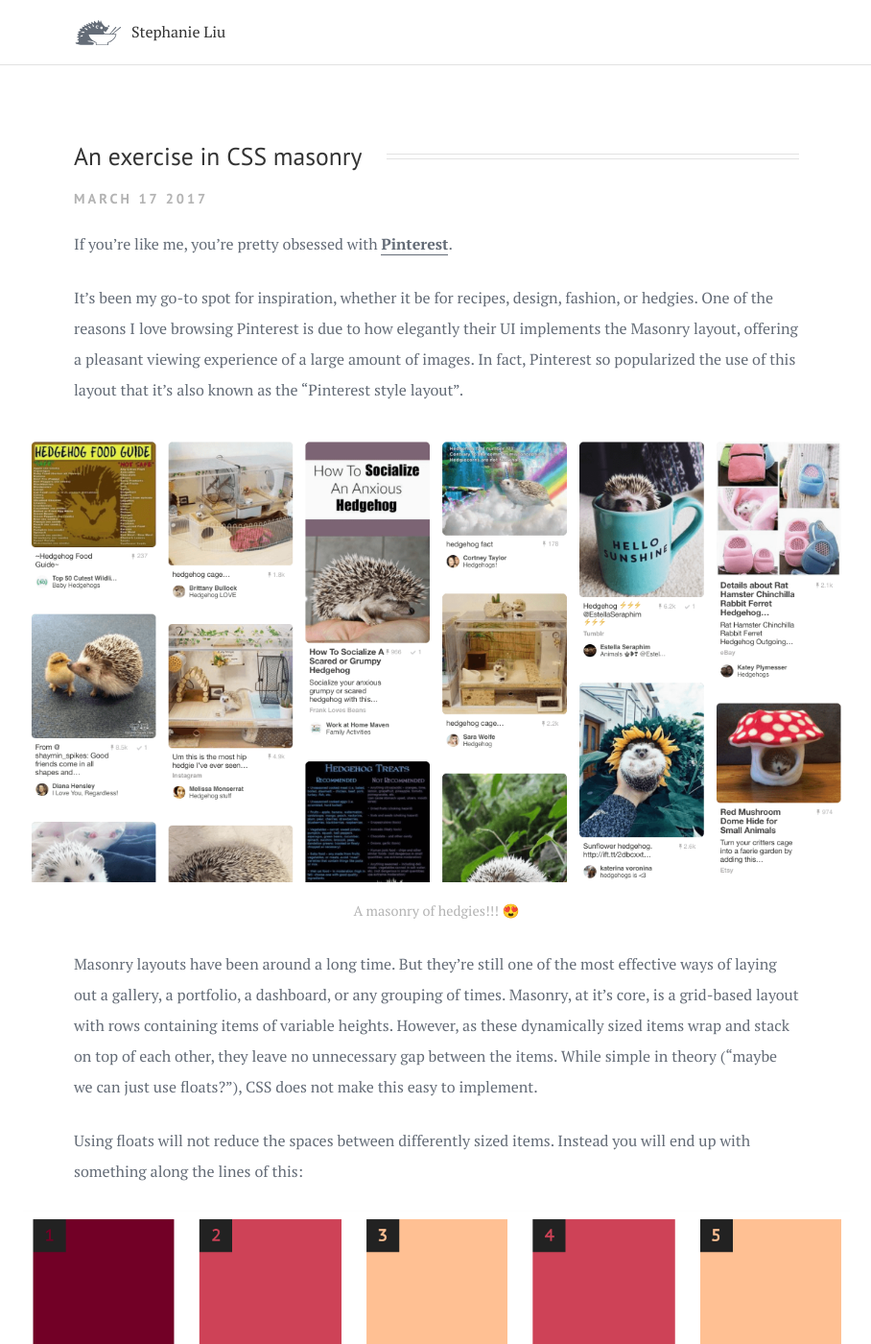
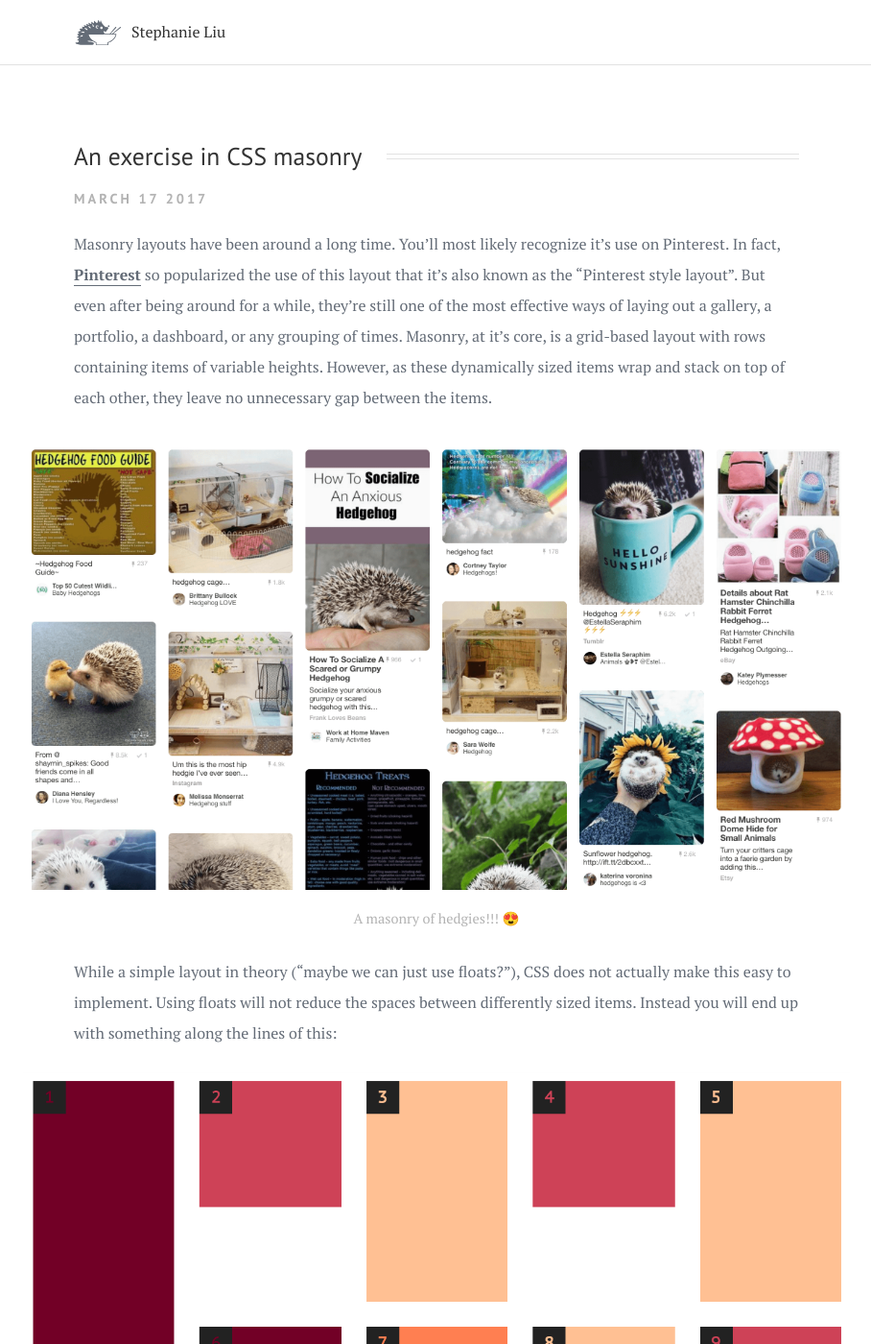
Before and after one commit to ramenhog/ramenhog.github.io, a Jekyll site: the page built from _posts/2017-03-17-an-exercise-in-css-masonry.md, in a window 1280 px wide and 1400 px high. Shown: the whole window at 96% size, without its empty margins (185-1093 px from the left). Built offline with Jekyll 4.4.1, drawn with Linux system fonts in a browser that asks for light colours; some of the changed text lies outside the part shown.

Commit message:
change intro

```diff
--- a/_posts/2017-03-17-an-exercise-in-css-masonry.md
+++ b/_posts/2017-03-17-an-exercise-in-css-masonry.md
@@ -8,22 +8,19 @@ image:
   facebook: /assets/pinterest-masonry.png
 ---
 
-If you're like me, you're pretty obsessed with  [Pinterest](https://www.pinterest.com/){:target="_blank"}.
+Masonry layouts have been around a long time. You'll most likely recognize it's use on Pinterest. In fact, [Pinterest](https://pinterest.com){:target="_blank"} so popularized the use of this layout that it’s also known as the “Pinterest style layout”. But even after being around for a while, they’re still one of the most effective ways of laying out a gallery, a portfolio, a dashboard, or any grouping of times.  Masonry, at it’s core, is a grid-based layout with rows containing items of variable heights. However, as these dynamically sized items wrap and stack on top of each other, they leave no unnecessary gap between the items.
 
-It’s been my go-to spot for inspiration, whether it be for recipes, design, fashion, or hedgies. One of the reasons I love browsing Pinterest is due to how elegantly their UI implements the *Masonry layout*, offering a pleasant viewing experience of a large amount of images. In fact, Pinterest so popularized the use of this layout that it’s also known as the “Pinterest style layout”.
 <!--more-->
 
 ![The Pinterest masonry grid](/assets/pinterest-masonry.png)
 _A masonry of hedgies!!! 😍_
 
-Masonry layouts have been around a long time. But they’re still one of the most effective ways of laying out a gallery, a portfolio, a dashboard, or any grouping of times.  Masonry, at it’s core, is a grid-based layout with rows containing items of variable heights. However, as these dynamically sized items wrap and stack on top of each other, they leave no unnecessary gap between the items. While simple in theory (“maybe we can just use floats?”), CSS does not make this easy to implement.
-
-Using floats will not reduce the spaces between differently sized items. Instead you will end up with something along the lines of this:
+While a simple layout in theory (“maybe we can just use floats?”), CSS does not actually make this easy to implement. Using floats will not reduce the spaces between differently sized items. Instead you will end up with something along the lines of this:
 
 ![float based blocks](/assets/floating-blocks.png)
 _eh…no_
 
-So today I’m going to explore two pure CSS methods I’ve found useful in implementing the Masonry layout.
+However, it _is_ possible to achieve a basic masonry layout without any JavaScript. So today I’m going to explore two pure CSS methods I’ve found useful in implementing this layout.
 
 ## CSS multi-columns
 The [CSS multi-column layout](https://developer.mozilla.org/en-US/docs/Web/CSS/CSS_Columns/Using_multi-column_layouts){:target="_blank"} was first introduced with CSS3 to allow for breaking a block of text into multiple columns, giving readers a more newspaper-like reading experience.
```
